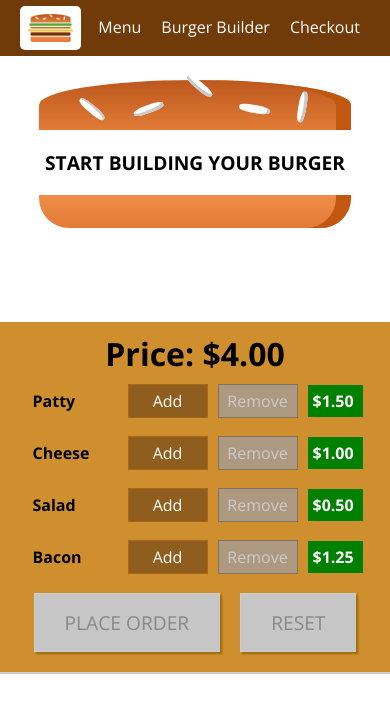
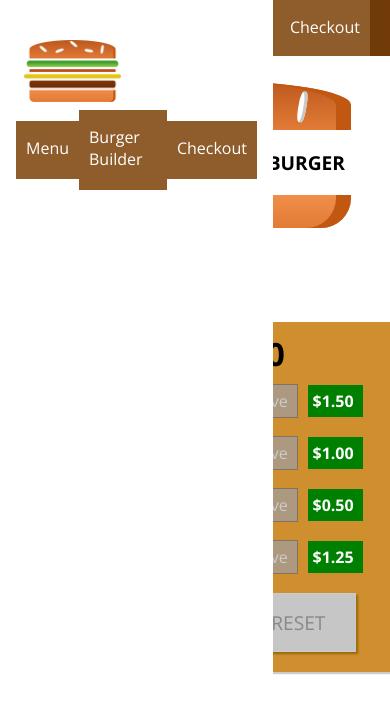
Before and after one commit to AlesandroMarques/burger-builder, a React (Create React App) app: page / in a window 390 px wide. Shown: the top 712 px of the page. Built offline with nearby package versions, Linux system fonts and the light colour scheme.

Commit message:
started to work with SideDrawer for mobile divices

```diff
--- a/src/components/Layout/Layout.js
+++ b/src/components/Layout/Layout.js
@@ -3,6 +3,7 @@
 import Aux from '../../hoc/Auxiliary';
 import layoutCss from './Layout.module.css';
 import Toolbar from '../Navigation/Toolbar/Toolbar';
+import SideDrawer from '../Navigation/SideDrawer/SideDrawer';
 
 // can use {return ();};
 // or ();
@@ -10,6 +11,7 @@
 const layout = (props) => (
     <Aux>
         <Toolbar/>
+        <SideDrawer/>
         <main className = {layoutCss.Content}>
          {props.children}
         </main>
--- a/src/components/Logo/Logo.module.css
+++ b/src/components/Logo/Logo.module.css
@@ -1,7 +1,7 @@
 .Logo{
     background-color: white;
     padding:8px;
-    height: 80%;
+    height: 100%;
     box-sizing: border-box;
     border-radius: 5px;
 }
--- a/src/components/Navigation/NavigationItems/NavigationItem/NavigationItem.module.css
+++ b/src/components/Navigation/NavigationItems/NavigationItem/NavigationItem.module.css
@@ -19,10 +19,14 @@
 
 }
 
-.NavigationItem a:hover,
-.NavigationItem a.active{
+.NavigationItem a:hover{
     background-color: #8F5C2C;
     border-bottom: 4px solid #40A4C8;
     color: white;
 
 }
+.NavigationItem a.active{
+    background-color: #8F5C2C;
+    color: white;
+
+}
--- a/src/components/Navigation/NavigationItems/NavigationItems.js
+++ b/src/components/Navigation/NavigationItems/NavigationItems.js
@@ -10,9 +10,9 @@
 // can outsort idividual links into its own component if you want also we will do that here
 const navigationItems = () => (
 <ul className={classes.NavigationItems}>
-<NavigationItem link="/" /*active={true}*/>Menu</NavigationItem>
-    <NavigationItem link="/" /*active={true}*/>Burger Builder</NavigationItem>
-    <NavigationItem link="/" /*active={true}*/>Checkout</NavigationItem>
+<NavigationItem link="/" active={true}>Menu</NavigationItem>
+    <NavigationItem link="/" active={true}>Burger Builder</NavigationItem>
+    <NavigationItem link="/" active={true}>Checkout</NavigationItem>
 </ul>
 
 
--- /dev/null
+++ b/src/components/Navigation/SideDrawer/SideDrawer.js
@@ -0,0 +1,22 @@
+import React from 'react';
+import Logo from '../../Logo/Logo'
+import NavigationItems from '../NavigationItems/NavigationItems';
+import classes from './SideDrawer.module.css';
+
+const sideDrawer = (props) => {
+    // add animation via css to slide draeer in and out
+
+
+    return(
+            <div className={classes.SideDrawer}>
+                <div className={classes.Logo}><Logo/></div>
+                <nav>
+                    <NavigationItems/>
+                </nav>
+            </div>
+
+
+    );
+}
+
+export default sideDrawer;
--- /dev/null
+++ b/src/components/Navigation/SideDrawer/SideDrawer.module.css
@@ -0,0 +1,35 @@
+.SideDrawer{
+    position: fixed;
+    width: 280px;
+    max-width: 70%;
+    left: 0;
+    top: 0;
+    height: 100%;
+    z-index: 200;
+    background-color: white;
+    padding:  32px 16px;
+    box-sizing: border-box;
+    transition: transfrom 0.3s ease-out;
+
+}
+
+@media (min-width: 500px){
+    .SideDrawer{
+        display: none;
+    }
+}
+
+.Open{
+transform: translateX(0);
+
+}
+
+.Close{
+transform: translateX(-100%);
+
+}
+
+.Logo{
+
+    height: 10%;
+}
--- a/src/components/Navigation/Toolbar/Toolbar.js
+++ b/src/components/Navigation/Toolbar/Toolbar.js
@@ -7,7 +7,9 @@
 
 //placeorders for now
 <header className={tbCss.Toolbar}>
-    <BurgerLogo></BurgerLogo>
+    <div className = {tbCss.Logo}>
+    <BurgerLogo/>
+    </div>
     <nav>
         <NavigationItems/>
     </nav>
--- a/src/components/Navigation/Toolbar/Toolbar.module.css
+++ b/src/components/Navigation/Toolbar/Toolbar.module.css
@@ -22,3 +22,8 @@
 
 
 }
+
+.Logo{
+
+    height: 80%;
+}
```
